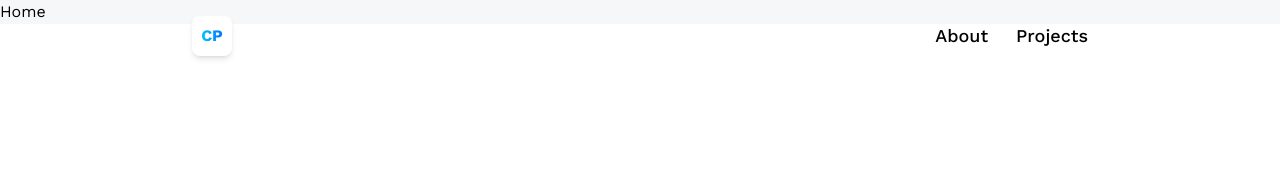
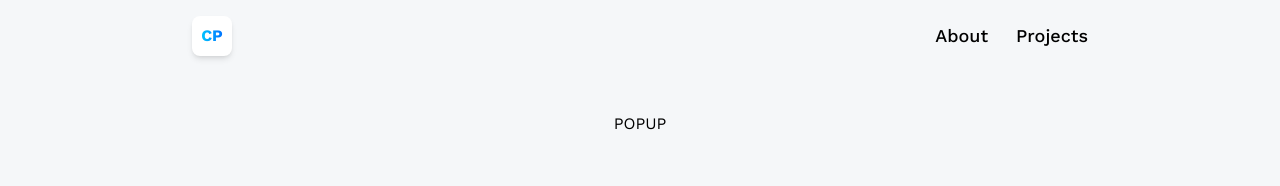
Before and after one commit to Clara-Pacheco/dev-3D-portfolio, a React (Vite) app: page / in a window 1280 px wide. Shown: the top 186 px of the page. Built offline with nearby package versions, Linux system fonts and the light colour scheme.

Commit message:
Create the structure for the popup and comment it out to work on 3D screen first

```diff
--- a/src/pages/Home.jsx
+++ b/src/pages/Home.jsx
@@ -1,3 +1,9 @@
 export const Home = () => {
-  return <div>Home</div>;
+  return (
+    <section className="w-full h-screen relative">
+      <div className="absolute top-28 left-0 right-0 z-10 flex items-center justify-center">
+        POPUP
+      </div>
+    </section>
+  );
 };
```
